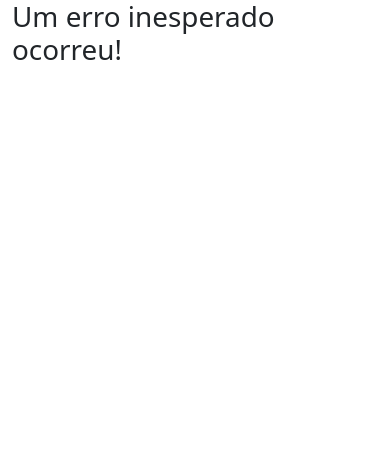
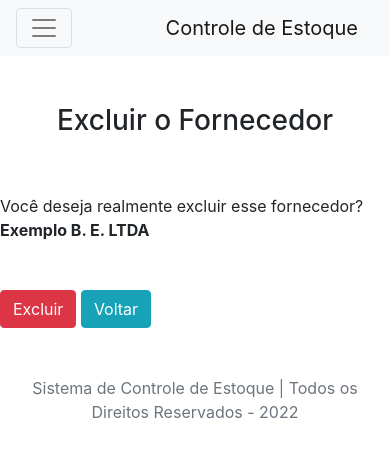
Before and after one commit to paulowolfgang/controle-estoque-web, a PHP site: page /supplier/delete/1 in a window 390 px wide. Shown: the top 458 px of the page. Run offline with PHP 8.4, Linux system fonts and the light colour scheme; data comes from the database, SQL or seed files in the repository; classes that the project's autoload settings leave out are loaded by file name; some libraries are stand-ins or nearby versions.

Commit message:
Implementação da view, e método de exclusão de fornecedores

```diff
--- a/App/Controllers/SupplierController.php
+++ b/App/Controllers/SupplierController.php
@@ -72,6 +72,11 @@
 			}
 		}
 
+		public function success()
+	    {
+	        $this->render('/supplier/success');
+	    }
+
 		// Método de recuperação da view de edição do fornecedor
 		public function edit($params)
 		{
@@ -130,8 +135,43 @@
 
 		}
 
-		public function success()
-	    {
-	        $this->render('/supplier/success');
-	    }
+		// Método de renderização da view de exclusão do fornecedor
+		public function delete($params)
+		{
+			$id_supplier = $params[0];
+
+			$supplierDAO = new SupplierDAO();
+
+			$supplier = $supplierDAO->list($id_supplier);
+
+			if(!$supplier){
+				Session::saveMessage("O fornecedor não existe!");
+				$this->redirect('/supplier');
+			}
+
+			self::setViewParam('supplier', $supplier);
+
+			$this->render('/supplier/delete');
+
+			Session::clearMessage();
+
+		}
+
+		// Método de exclusão do fornecedor
+		public function exclusion()
+		{
+			$Supplier = new Supplier();
+			$Supplier->setIdSupplier($_POST['id_supplier']);
+
+			$supplierDAO = new SupplierDAO();
+
+			if(!$supplierDAO->exclusion($Supplier)){
+				Session::saveMessage("O fornecedor não existe!");
+				$this->redirect('/supplier');
+			}
+
+			Session::saveMessage("Fornecedor excluído com sucesso!");
+
+			$this->redirect('/supplier');
+		}
 	}
--- a/App/Models/DAO/SupplierDAO.php
+++ b/App/Models/DAO/SupplierDAO.php
@@ -94,4 +94,16 @@
             throw new \Exception("Erro ao salvar os dados.", 500);
         }
     }
+
+    public function exclusion(Supplier $supplier)
+    {
+        try {
+            $id_supplier = $supplier->getIdSupplier();
+
+            return $this->delete('supplier',"id_supplier = $id_supplier");
+
+        }catch (Exception $e){
+            throw new \Exception("Erro ao deletar o fornecedor", 500);
+        }
+    }
 }
--- /dev/null
+++ b/App/Views/supplier/delete.php
@@ -0,0 +1,32 @@
+<div class="container mb-5">
+    <div class="row">
+        <div class="col-md-12 mt-5">
+            <center>
+                <h3>Excluir o Fornecedor</h3>
+            </center>
+        </div>
+
+        <?php if($Session::returnError()){ ?>
+            <div class="alert alert-warning" role="alert">
+                <a href="#" class="close" data-dismiss="alert" aria-label="close">&times;</a>
+                <?php foreach($Session::returnError() as $key => $message){ ?>
+                    <?php echo $message; ?> <br>
+                <?php } ?>
+            </div>
+        <?php } ?>
+
+        <form action="http://<?php echo APP_HOST; ?>/supplier/exclusion" method="post">
+            <input type="hidden" class="form-control" name="id_supplier" value="<?php echo $viewVar['supplier']->getIdSupplier(); ?>">
+
+            <div class="panel panel-danger">
+                <div class="panel-body mt-5 mb-5">
+                    Você deseja realmente excluir esse fornecedor? <b> <?php echo $viewVar['supplier']->getNameSupplier(); ?> </b>
+                </div>
+                <div class="panel-footer">
+                    <button type="submit" class="btn btn-danger btn">Excluir</button>
+                    <a href="http://<?php echo APP_HOST; ?>/supplier" class="btn btn-info btn">Voltar</a>
+                </div>
+            </div>
+        </form>
+    </div>
+</div>
--- a/App/Views/supplier/index.php
+++ b/App/Views/supplier/index.php
@@ -4,6 +4,7 @@
         <div class="col-md-12 mt-5 mb-3">
             <a href="http://<?php echo APP_HOST; ?>/supplier/register" class="btn btn-success btn-sm">Adicionar Novo</a>
         </div>
+
         <div class="col-md-12">
             <?php if($Session::returnMessage()){ ?>
                 <div class="alert alert-warning" role="alert">
@@ -49,7 +50,7 @@
                                 <td>
                                     <center>
                                         <a href="http://<?php echo APP_HOST; ?>/supplier/edit/<?php echo $supplier->getIdSupplier(); ?>" class="btn btn-info btn-sm">Editar</a>
-                                        <a href="http://<?php echo APP_HOST; ?>/supplier/delet/<?php echo $supplier->getIdSupplier(); ?>" class="btn btn-danger btn-sm">Remover</a>
+                                        <a href="http://<?php echo APP_HOST; ?>/supplier/delete/<?php echo $supplier->getIdSupplier(); ?>" class="btn btn-danger btn-sm">Remover</a>
                                     </center>
                                 </td>
                             </tr>
```
